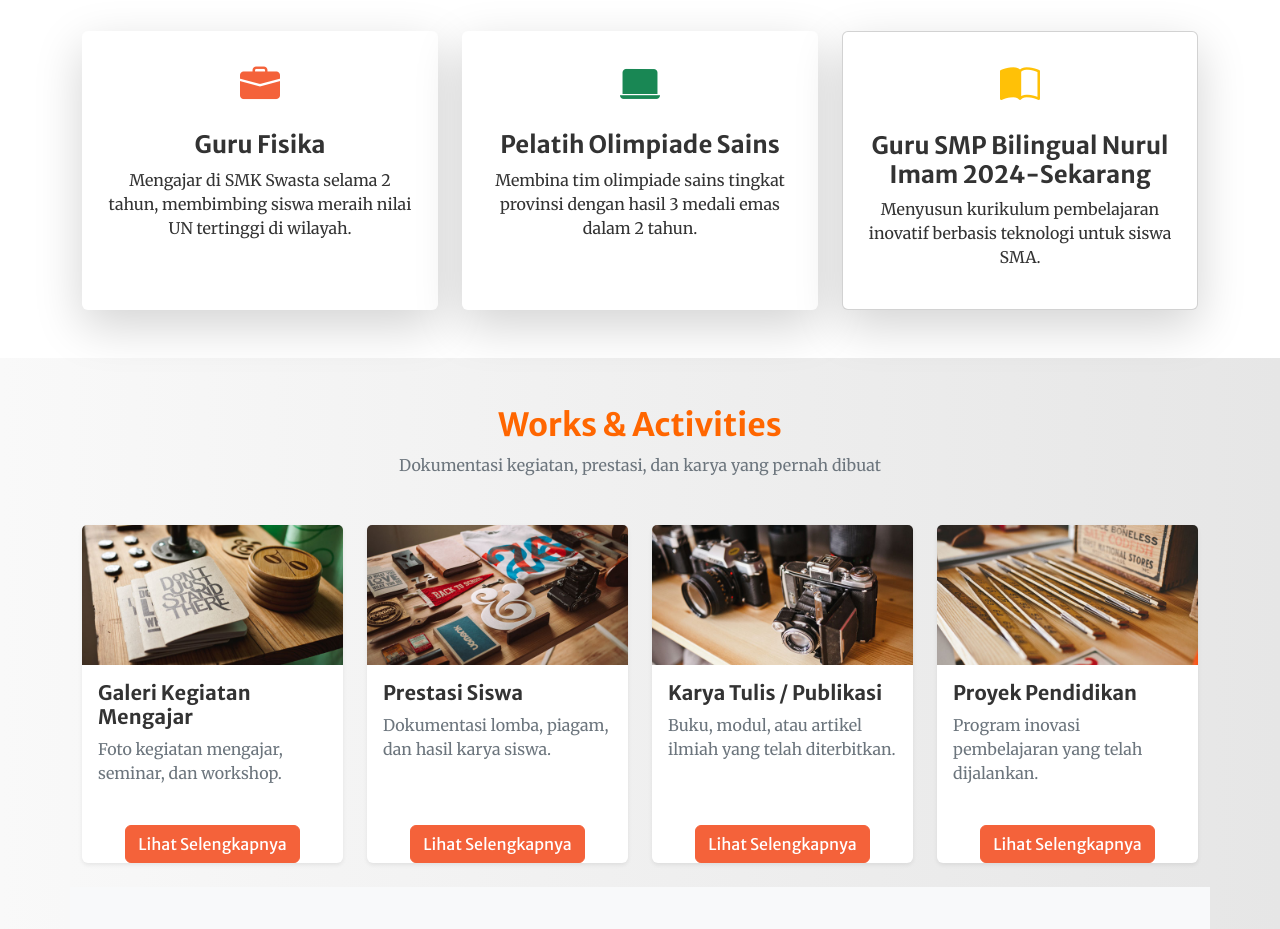
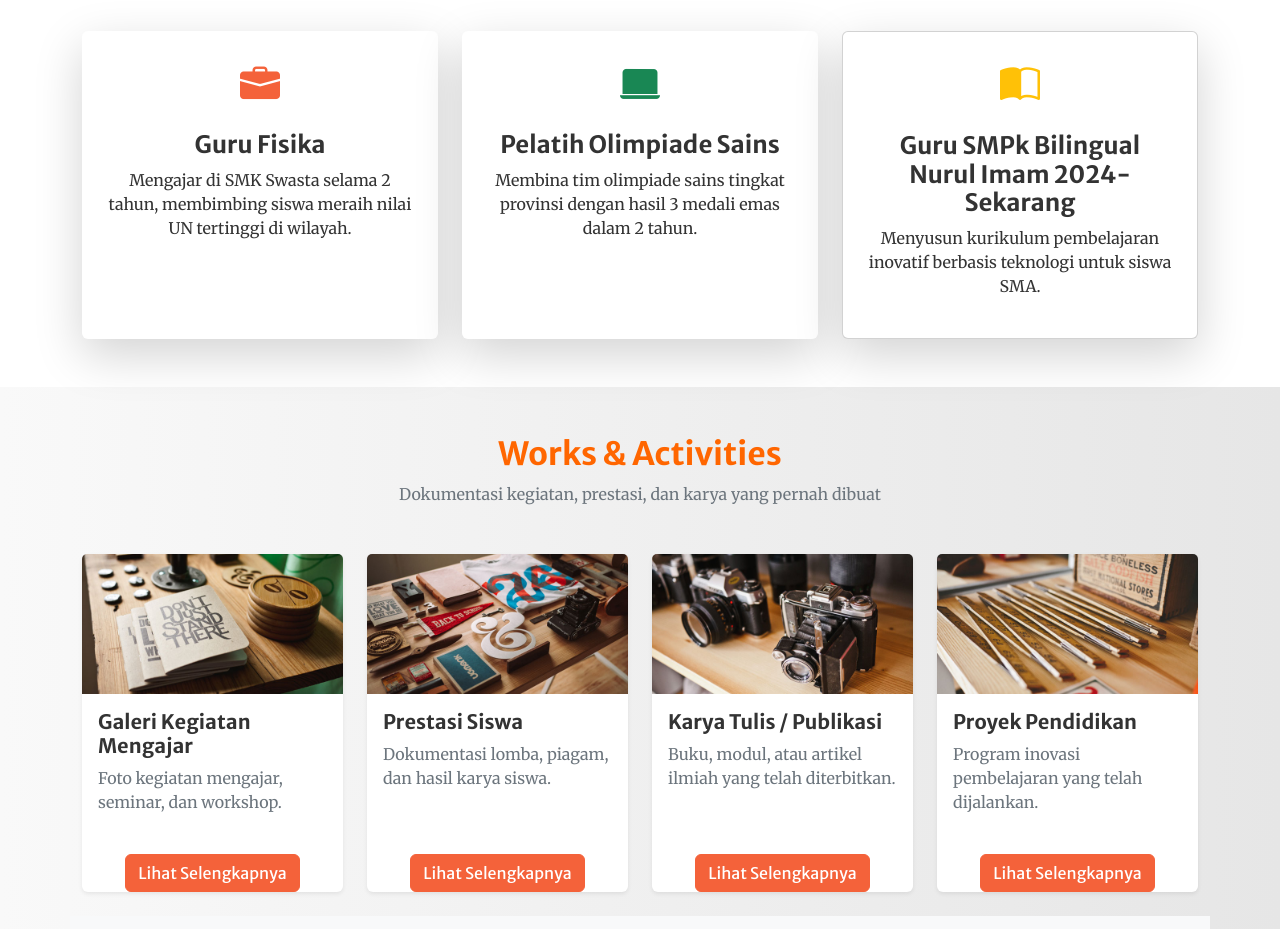
Before and after one commit to Mulyana96/siti-nurohimah-portfolio, a plain HTML site: page index.html in a window 1280 px wide. Shown: the part 1300-2229 px from the top of the page. Drawn offline with nearby package versions, Linux system fonts and the light colour scheme; some packages are replaced by stand-ins of ours; a script that the page names is missing; files whose address does not match are found by name.

Commit message:
perubahan nama sedikit di index.html

```diff
--- a/index.html
+++ b/index.html
@@ -246,7 +246,7 @@ body.dark .btn-link {
           <div class="mb-3">
             <i class="bi bi-book-half fs-1 text-warning"></i>
           </div>
-          <h4 class="fw-bold">Guru SMP Bilingual  Nurul Imam 2024-Sekarang</h4>
+          <h4 class="fw-bold">Guru SMPk Bilingual  Nurul Imam 2024-Sekarang</h4>
           <p>Menyusun kurikulum pembelajaran inovatif berbasis teknologi untuk siswa SMA.</p>
         </div>
       </div>
```
